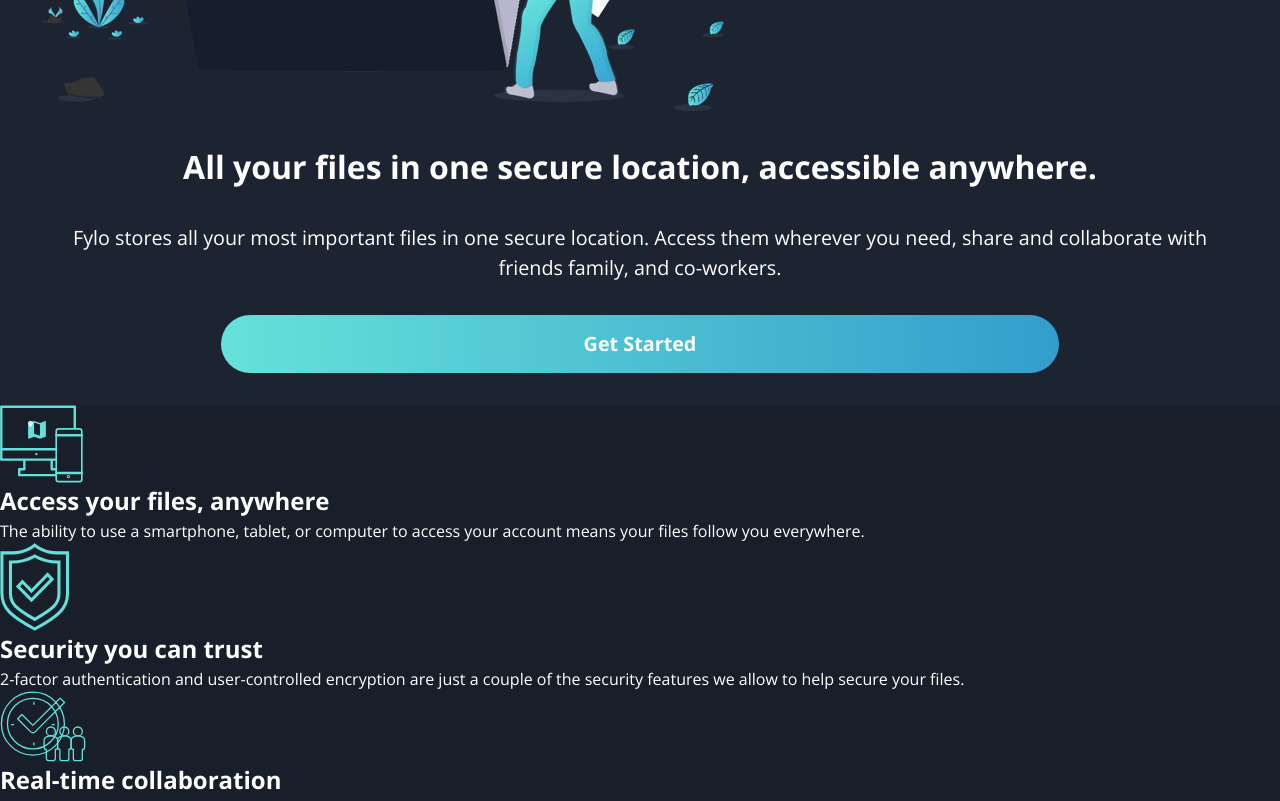
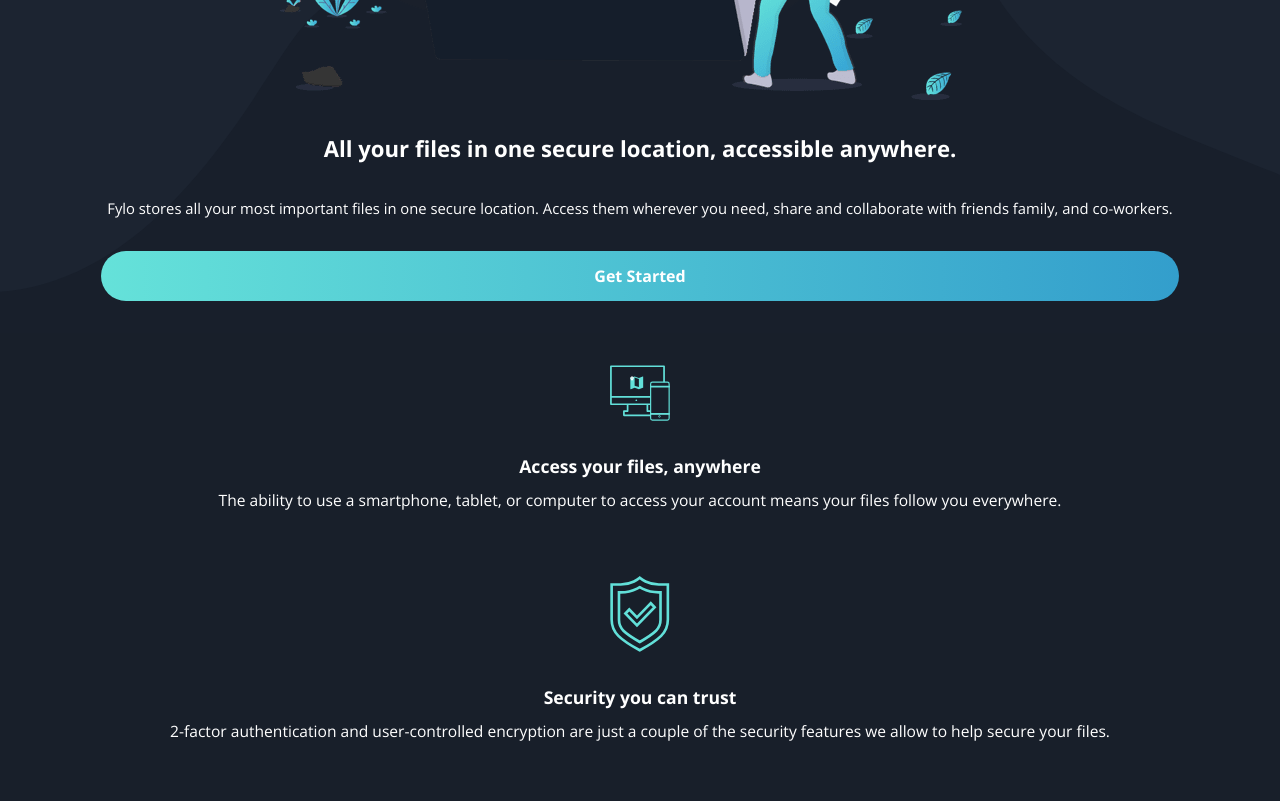
Before and after one commit to MatiasBastarrica/fylo-dark-theme-landing-page, a plain HTML site: page index.html in a window 1280 px wide. Shown: the part 560-1361 px from the top of the page. Drawn offline with nearby package versions, Linux system fonts and the light colour scheme.

Commit message:
Style the features section

```diff
--- a/styles.css
+++ b/styles.css
@@ -74,7 +74,7 @@ a {
 
 .btn {
   background: linear-gradient(to right, var(--teal-200), var(--cyan-500));
-  padding: 0.9rem 1rem;
+  padding: 0.8em 1em;
   color: var(--white);
   font-weight: var(--fw-700);
   border-radius: 200px;
@@ -106,14 +106,15 @@ header {
 }
 
 header .logo {
-  width: 140px;
+  width: 100px;
 }
 
 nav ul {
   list-style: none;
   padding-inline-start: 0;
   display: flex;
-  gap: 2rem;
+  gap: 1.325rem;
+  font-size: 0.9rem;
 }
 
 nav a {
@@ -128,18 +129,54 @@ nav a {
   padding: 2rem 2.6rem;
   display: grid;
   gap: 2rem;
+  background-image: url(./images/bg-curvy-mobile.svg);
+  background-repeat: no-repeat;
+  background-size: contain;
+  background-position: bottom left;
+}
+
+.illustration-intro-img {
+  margin-inline: auto;
 }
 
 .intro-section h1 {
-  font-size: 2rem;
+  font-size: 1.385rem;
 }
 
 .intro-section p {
-  font-size: 1.235rem;
+  font-size: 0.925rem;
 }
 
 .intro-section a {
   justify-self: center;
-  width: 70%;
-  font-size: 1.235rem;
+  width: 90%;
+  font-size: 1 rem;
 }
+
+/* ### FEATURES SECTION ### */
+
+.features-section {
+  display: flex;
+  flex-direction: column;
+  gap: 4rem;
+  padding: 2rem 2.6rem;
+}
+
+.feature {
+  text-align: center;
+}
+
+.feature .feature__img {
+  margin-inline: auto;
+  width: 60px;
+}
+
+.feature h2 {
+  font-size: 1.1rem;
+  margin-top: 2rem;
+}
+
+.feature p {
+  font-size: 0.975rem;
+  margin-top: 0.6rem;
+}
```
